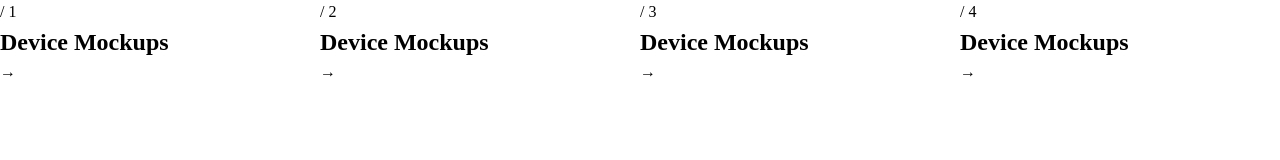
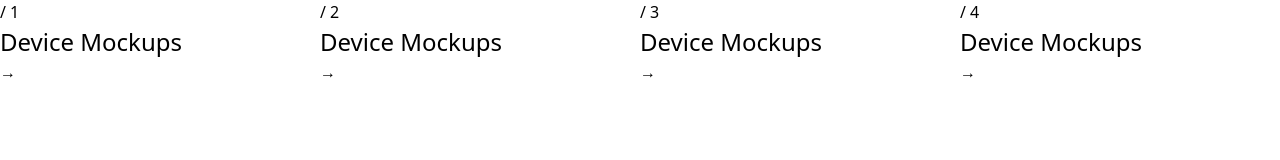
Before and after one commit to Annie-Huang/dribble-to-life, a website: page index.html in a window 1280 px wide. Drawn offline with Linux system fonts and the light colour scheme.

Commit message:
Add _base.scss into scss/base

```diff
--- /dev/null
+++ b/scss/base/_base.scss
@@ -0,0 +1,10 @@
+body {
+  line-height: 1.5;
+  font-family: system-ui, sans-serif;
+}
+
+h1,
+h2,
+h3 {
+  font-weight: 400;
+}
--- a/scss/base/_index.scss
+++ b/scss/base/_index.scss
@@ -1,2 +1,3 @@
 @forward "root";
 @forward "reset";
+@forward "base";
```
Also changed, not shown: main.css, 1 other file.
